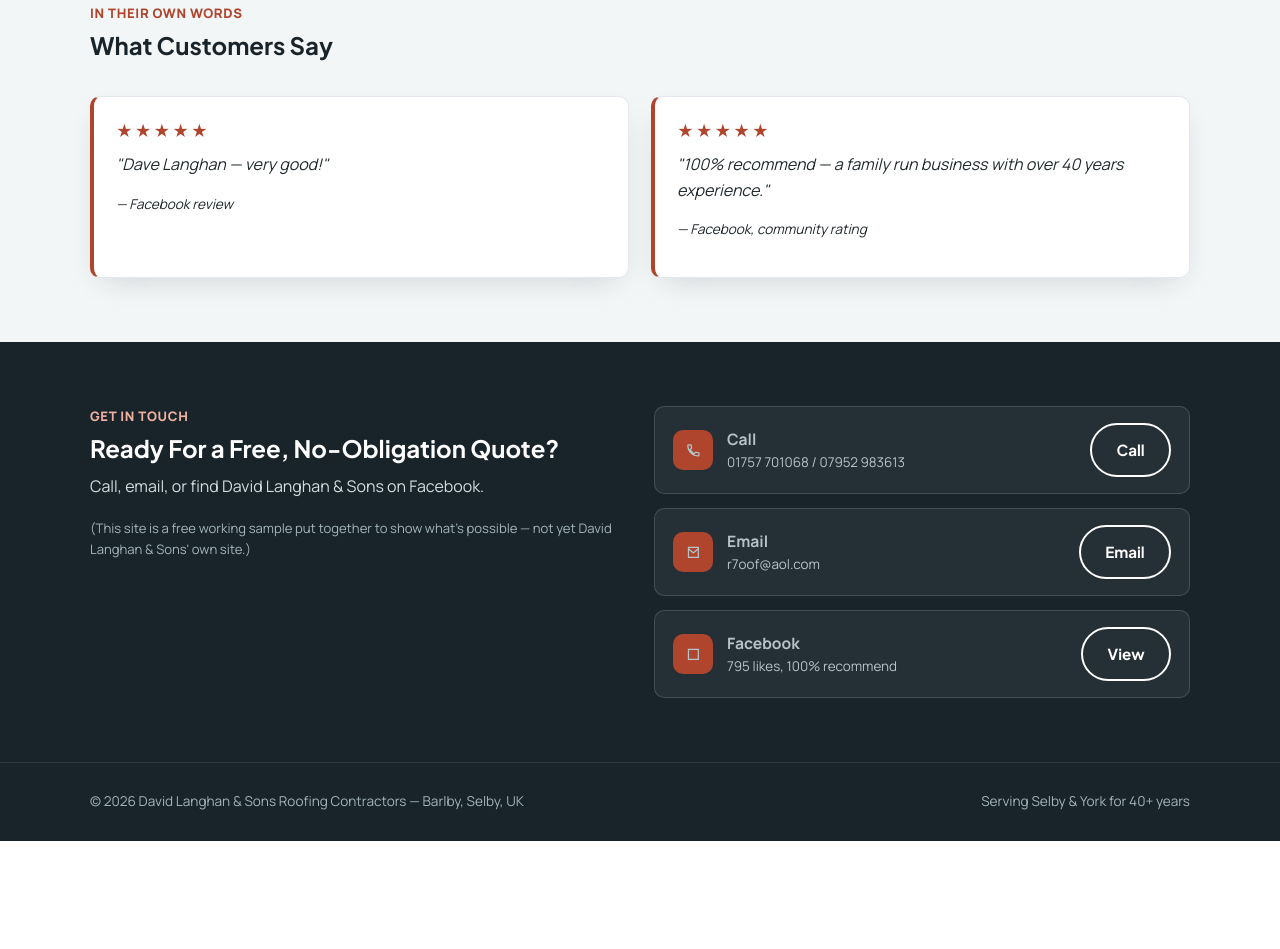
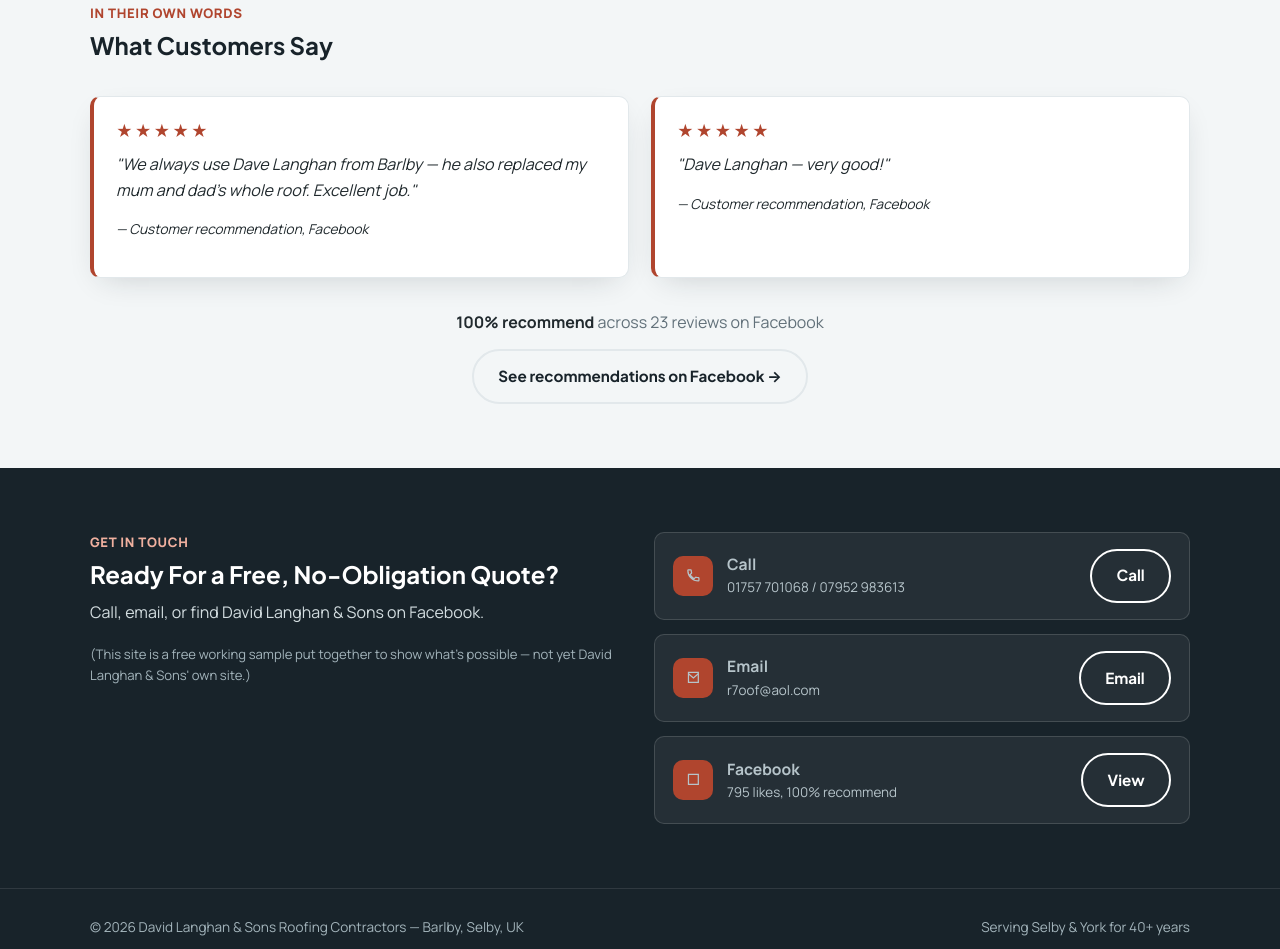
Before and after one commit to rh-webatelier/david-langhan-roofing, a plain HTML site: page index.html in a window 1280 px wide. Shown: the part 2676-3625 px from the top of the page. Before the commit the page ends 3517 px from the top, so only its background shows below. Drawn offline with Linux system fonts and the light colour scheme.

Commit message:
Refine reviews: real FB recommendations + 100% recommend stat + Facebook link

```diff
--- a/index.html
+++ b/index.html
@@ -190,14 +190,19 @@
         <div class="grid grid--2">
           <div class="review reveal">
             <div class="review__stars">★★★★★</div>
-            <p>"Dave Langhan — very good!"</p>
-            <p class="review__meta">— Facebook review</p>
+            <p>"We always use Dave Langhan from Barlby — he also replaced my mum and dad's whole roof.
+              Excellent job."</p>
+            <p class="review__meta">— Customer recommendation, Facebook</p>
           </div>
           <div class="review reveal">
             <div class="review__stars">★★★★★</div>
-            <p>"100% recommend — a family run business with over 40 years experience."</p>
-            <p class="review__meta">— Facebook, community rating</p>
+            <p>"Dave Langhan — very good!"</p>
+            <p class="review__meta">— Customer recommendation, Facebook</p>
           </div>
+        </div>
+        <div class="reviews__more reveal">
+          <p class="reviews__stat"><strong>100% recommend</strong> across 23 reviews on Facebook</p>
+          <a class="btn btn--ghost" href="https://www.facebook.com/p/David-Langhan-Sons-Roofing-Contractors-SelbyYork-100063455745485/" target="_blank" rel="noopener">See recommendations on Facebook →</a>
         </div>
       </div>
     </section>
--- a/style.css
+++ b/style.css
@@ -103,6 +103,10 @@
 .review__stars { color: var(--brick); letter-spacing: 2px; margin-bottom: 8px; }
 .review p { color: var(--ink); font-style: italic; }
 .review__meta { color: var(--muted); font-size: .85rem; font-style: normal; }
+.review__job { color: var(--ink); font-weight: 700; font-style: normal; font-family: var(--font-head); font-size: .9rem; margin-bottom: 6px; }
+.reviews__more { text-align: center; margin-top: 32px; }
+.reviews__stat { color: var(--muted); margin-bottom: 14px; }
+.reviews__stat strong { color: var(--ink); }
 
 .about__grid { display: grid; gap: 28px; align-items: center; }
 @media (min-width: 860px) { .about__grid { grid-template-columns: 1.1fr .9fr; } }
```
